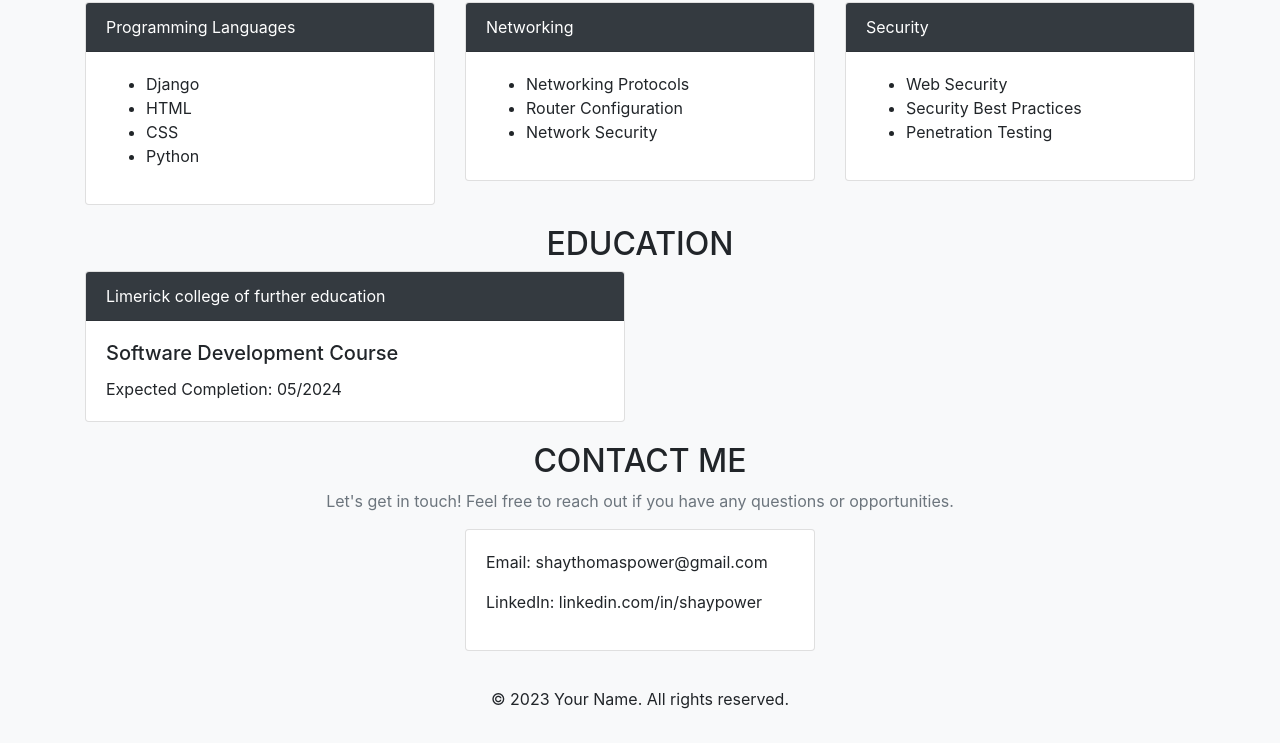
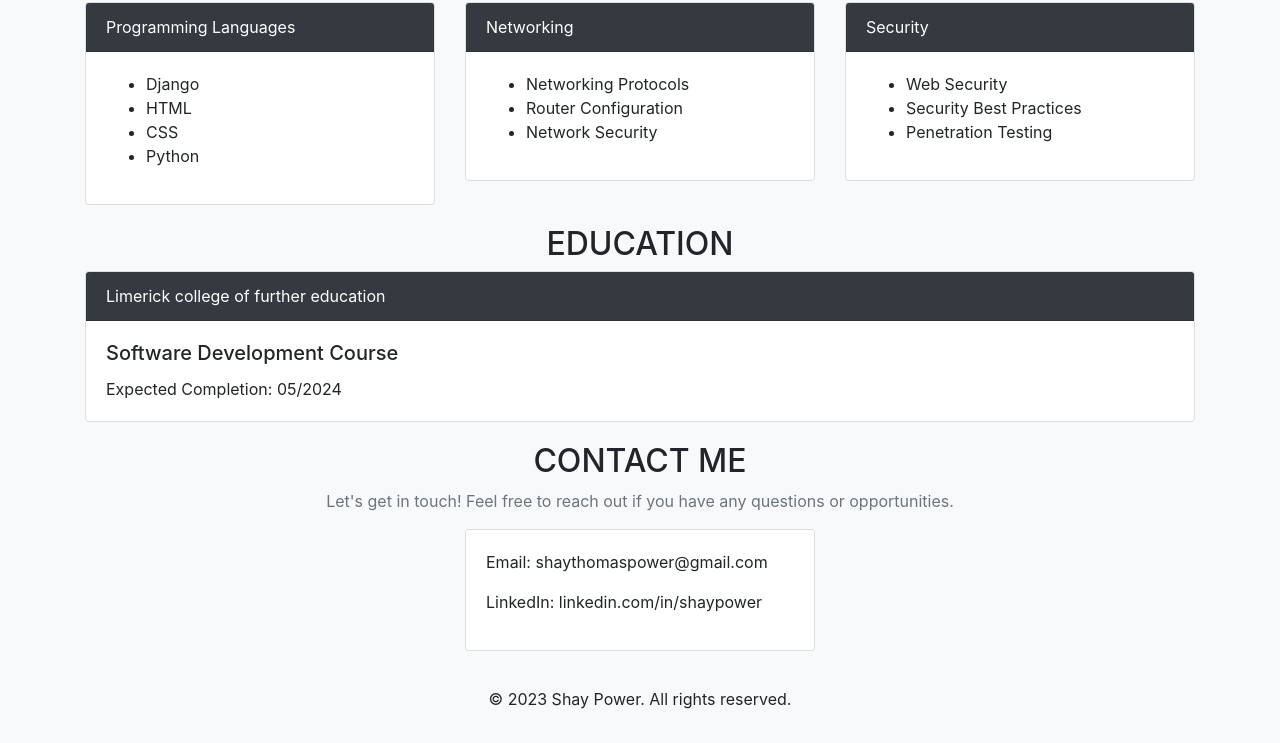
Before and after one commit to PeaceNira/peacenira.github.io, a plain HTML site: page index.html in a window 1280 px wide. Shown: the part 565-1308 px from the top of the page. Drawn offline with nearby package versions, Linux system fonts and the light colour scheme.

Commit message:
Update index.html

```diff
--- a/index.html
+++ b/index.html
@@ -142,7 +142,7 @@
             </div>
         </div>
         <div class="row">
-            <div class="col-md-6">
+            <div class="col">
                 <div class="card">
                     <div class="card-header">
                         Limerick college of further education
@@ -179,7 +179,7 @@
         </div>
 
     <footer class="text-center py-3">
-        <p>&copy; 2023 Your Name. All rights reserved.</p>
+        <p>&copy; 2023 Shay Power. All rights reserved.</p>
     </footer>
 
     <!-- Bootstrap JS and dependencies -->
```
